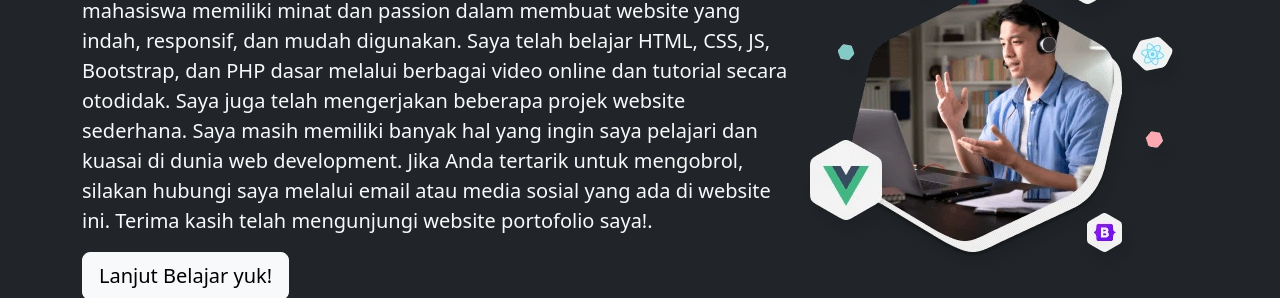
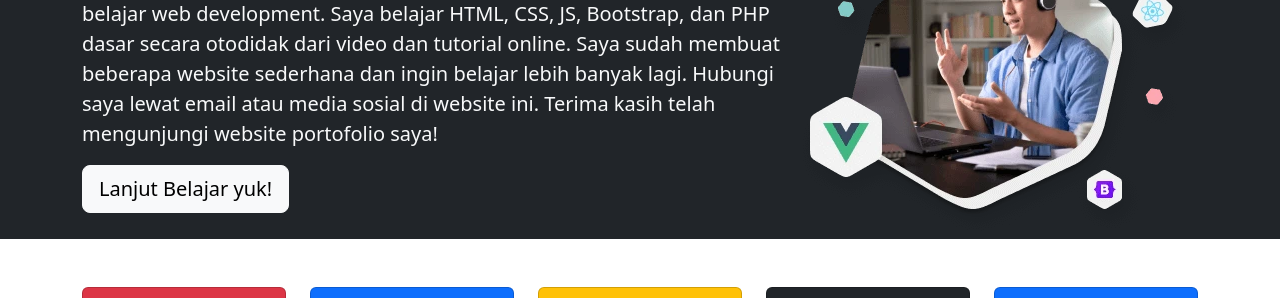
Before and after one commit to denifisman/bootstrap5, a plain HTML site: page index.html in a window 1280 px wide. Shown: the part 162-460 px from the top of the page. Drawn offline with Linux system fonts and the light colour scheme.

Commit message:
Update index.html

```diff
--- a/index.html
+++ b/index.html
@@ -41,13 +41,7 @@
             <div class="d-sm-flex align-items-center justify-content-between">
                 <div class="lead my-4">
                     <h1>Hai Sobat, Deni<b>Fisman</b></h1>
-                    <p>Mari berkenalan, nama saya Deni Fisman Bulaa saya adalah seorang mahasiswa memiliki minat dan passion dalam membuat website yang indah,
-                        responsif, dan mudah digunakan. Saya telah belajar HTML, CSS, JS, Bootstrap, dan PHP dasar
-                        melalui berbagai video online dan tutorial secara otodidak. Saya juga telah mengerjakan beberapa
-                        projek website
-                        sederhana. Saya masih memiliki banyak hal yang ingin saya pelajari dan kuasai di dunia web
-                        development. Jika Anda tertarik untuk mengobrol, silakan hubungi saya melalui email atau media
-                        sosial yang ada di website ini. Terima kasih telah mengunjungi website portofolio saya!.</p>
+                    <p>Mari berkenalan, Saya <strong>Deni Fisman Bulaa</strong>, mahasiswa yang tertarik dalam belajar web development. Saya belajar HTML, CSS, JS, Bootstrap, dan PHP dasar secara otodidak dari video dan tutorial online. Saya sudah membuat beberapa website sederhana dan ingin belajar lebih banyak lagi. Hubungi saya lewat email atau media sosial di website ini. Terima kasih telah mengunjungi website portofolio saya! </p>
                     <a href="#roadmap" class="btn btn-light btn-lg">Lanjut Belajar yuk!</a>
                 </div>
                 <img src="img/showcase.png" alt="showcase" class="img-fluid">
```
